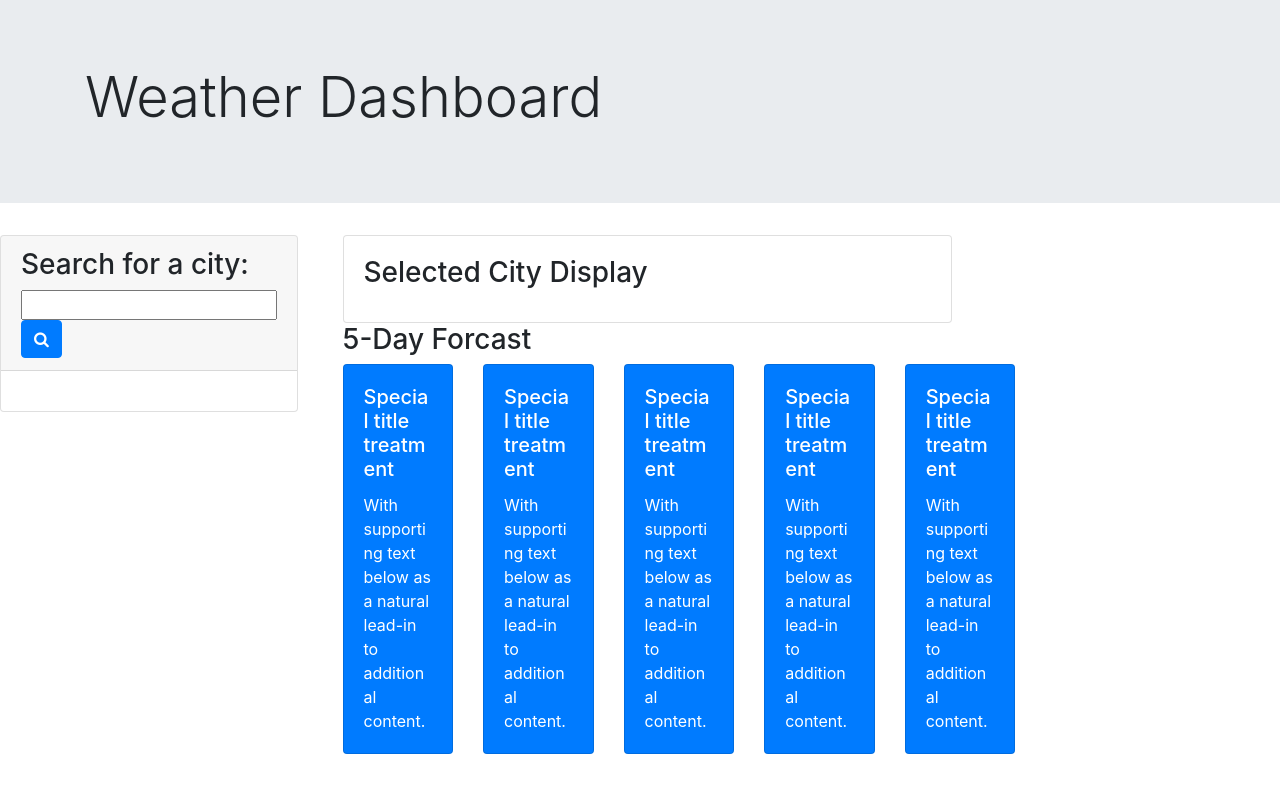
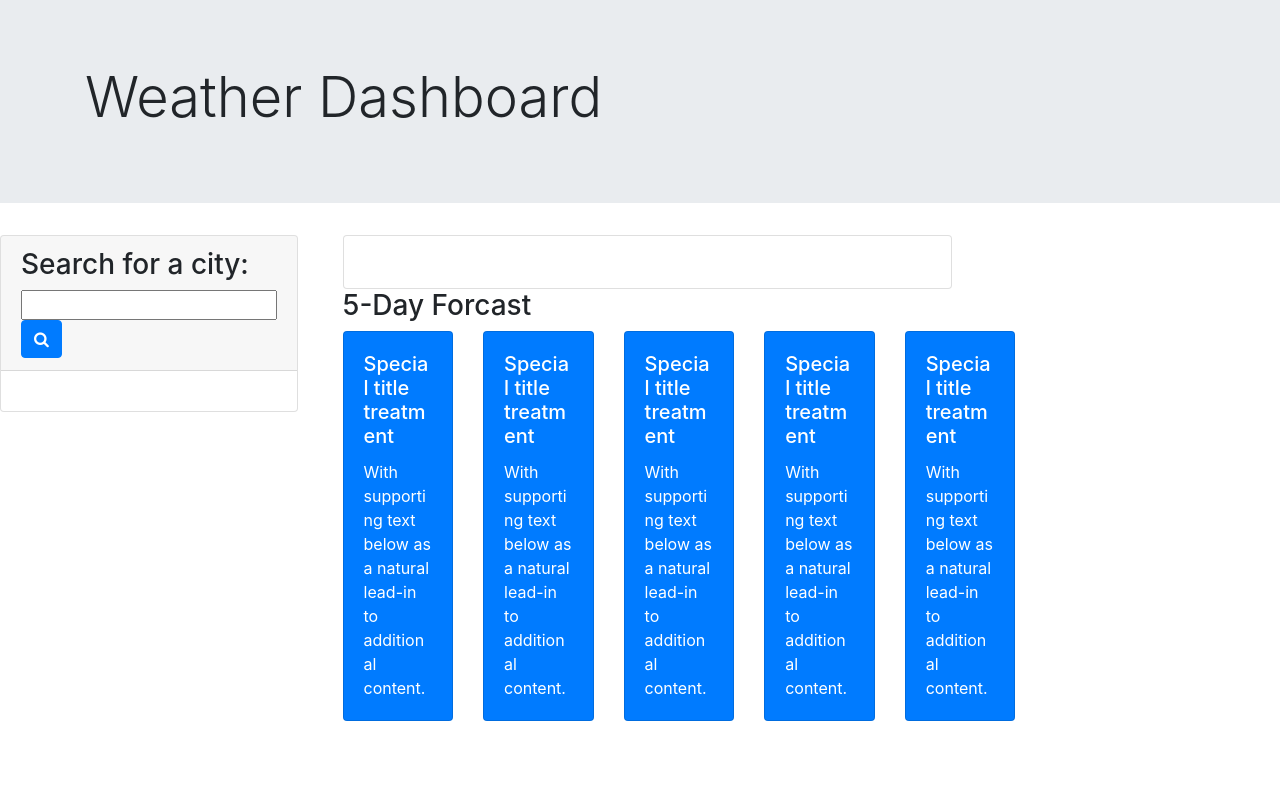
Before and after one commit to kevans0625/Weather-Dashboard, a plain HTML site: page index.html in a window 1280 px wide. Drawn offline with nearby package versions, Linux system fonts and the light colour scheme.

Commit message:
removed innerhtml from city display.

```diff
--- a/index.html
+++ b/index.html
@@ -48,7 +48,7 @@
                 <div class="cover">
                     <div class="card w-75">
                         <div class="card-body">
-                            <h3 class="city card-title">Selected City Display</h3> <!-- use to display date -->
+                            <h3 class="city card-title"></h3> <!-- use to display date -->
                             <div class="card-text temperature"></div>
                             <div class="card-text humidity"></div>
                             <div class="card-text windspeed"></div>
```
